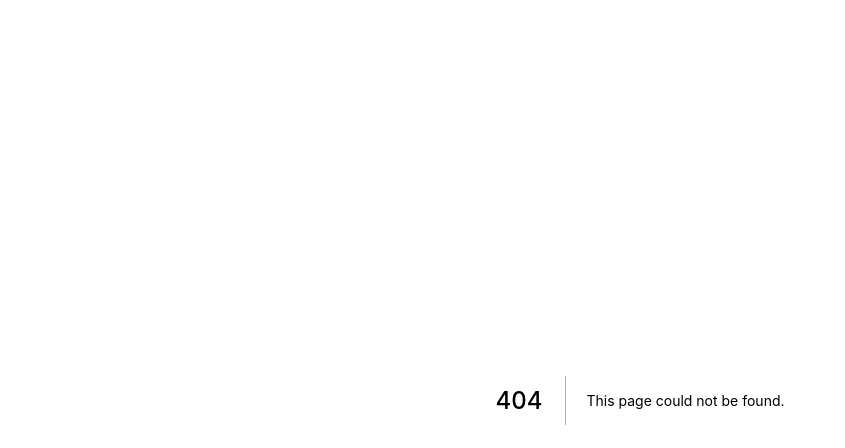
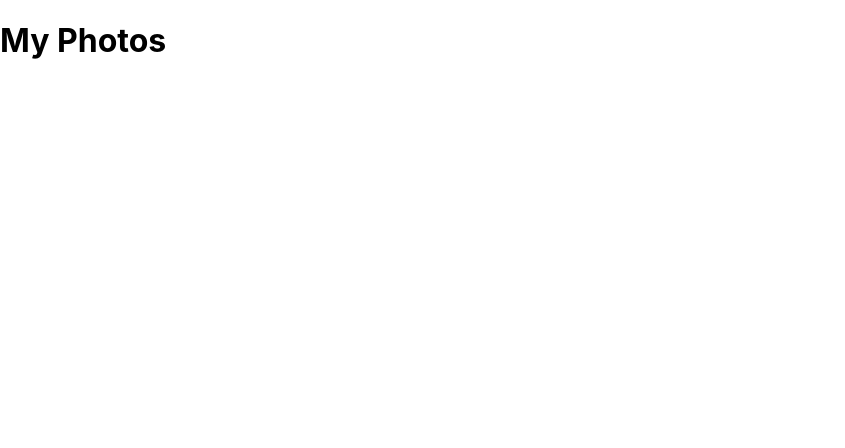
Before and after one commit to dvlprwchoi/nextjs-practice, a Next.js app: page /photos in a window 1280 px wide. Before the commit this address had no page. Shown: the top 448 px of the page, without its empty margins (0-845 px from the left). Built offline with nearby package versions, Linux system fonts and the light colour scheme.

Commit message:
Add photos page

```diff
--- /dev/null
+++ b/pages/photos.js
@@ -0,0 +1,9 @@
+const photos = () => {
+  return (
+    <div>
+      <h1>My Photos</h1>
+    </div>
+  );
+};
+
+export default photos;
```
